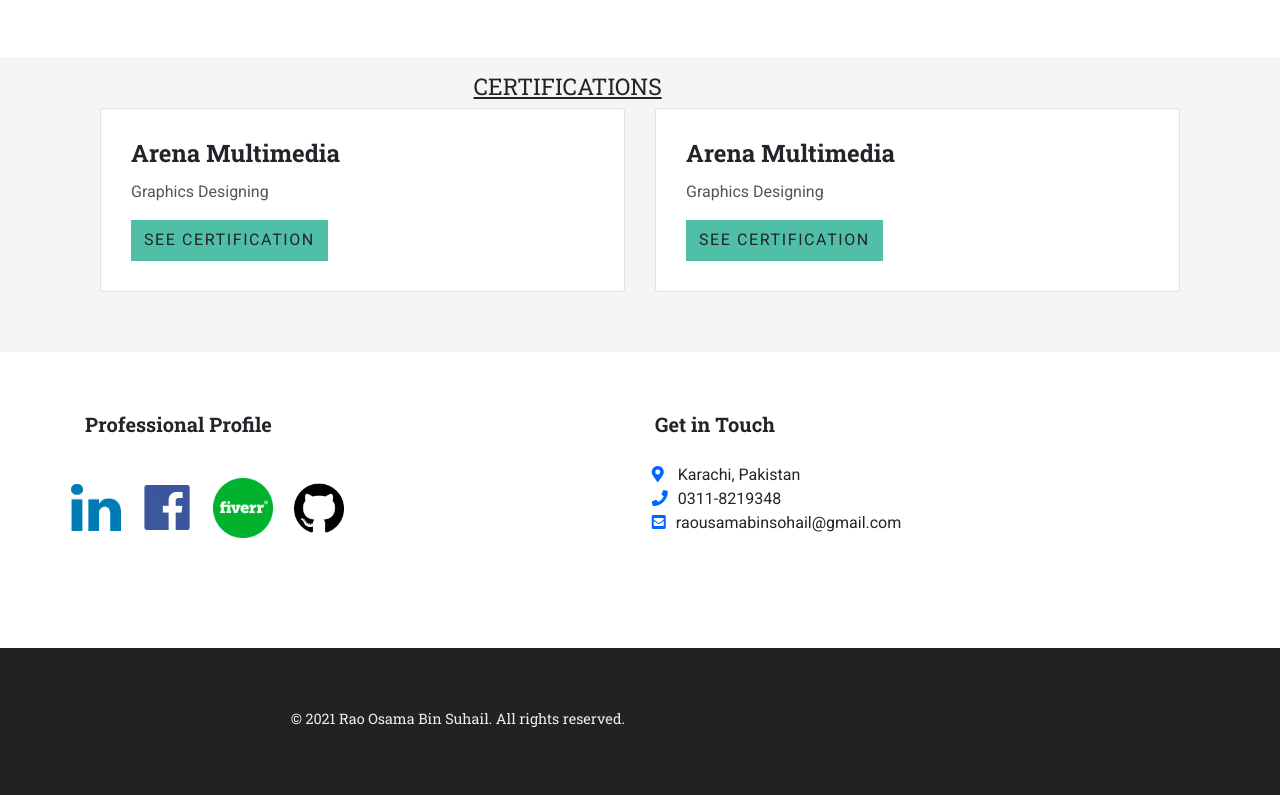
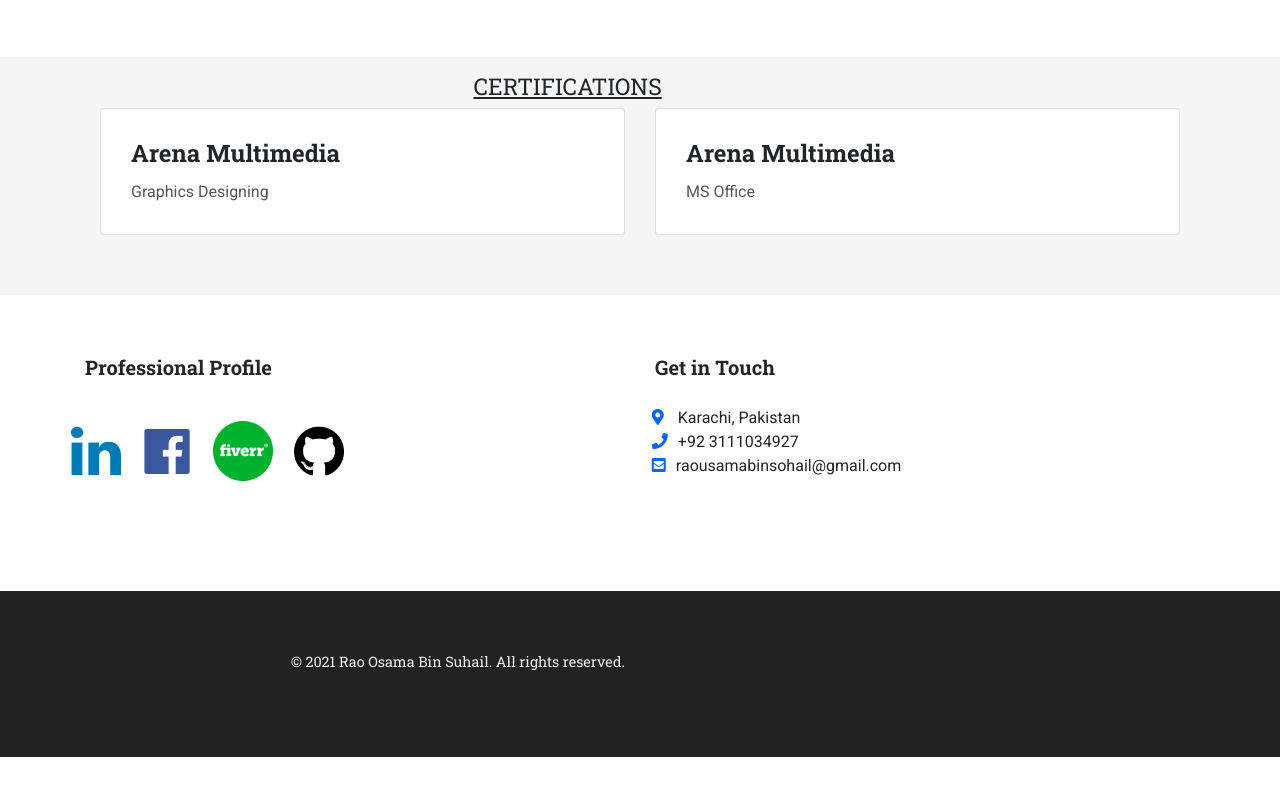
Before and after one commit to raousamabinsohail/portfolio, a plain HTML site: page index.html in a window 1280 px wide. Shown: the part 4422-5217 px from the top of the page. After the commit the page ends 5179 px from the top, so only its background shows below. Drawn offline with nearby package versions, Linux system fonts and the light colour scheme.

Commit message:
number changed

```diff
--- a/index.html
+++ b/index.html
@@ -671,7 +671,7 @@
               <div class="card-body">
                 <h4 class="card-title">Arena Multimedia</h4>
                 <p class="card-text">Graphics Designing</p>
-                <a href="certificate2.html" target="blank" class="btn btn-primary">See Certification</a>
+                <!-- <a href="certificate2.html" target="blank" class="btn btn-primary">See Certification</a> -->
               </div>
             </div>
             <!-- <div class="customer"><img src="img/customers/logo-1.svg" title="brand logo" data-placement="bottom" data-toggle="tooltip" alt="" class="img-fluid d-block mx-auto"></div> -->
@@ -682,8 +682,8 @@
             <div class="card" style="width: 100%; padding: 10px;">
               <div class="card-body">
                 <h4 class="card-title">Arena Multimedia</h4>
-                <p class="card-text">Graphics Designing</p>
-                <a href="certificate1.html" target="blank" class="btn btn-primary">See Certification</a>
+                <p class="card-text">MS Office</p>
+                <!-- <a href="certificate1.html" target="blank" class="btn btn-primary">See Certification</a> -->
               </div>
             </div>
             <!-- <div class="customer"><img src="img/customers/logo-4.svg" title="brand logo" data-placement="bottom" data-toggle="tooltip" alt="" class="img-fluid d-block mx-auto"></div> -->
@@ -747,7 +747,7 @@
                     </p>
                     <ul class="list-ico" style="list-style: none; margin-left: -8%; margin-top: 5%;">
                       <li><span><i class="fas fa-map-marker-alt"></i></span> Karachi, Pakistan</li>
-                      <li><span><i class="fas fa-phone"></i></span>0311-8219348</li>
+                      <li><span><i class="fas fa-phone"></i></span>+92 3111034927</li>
                       <li><span><i class="fas fa-envelope-square"></i></span>raousamabinsohail@gmail.com</li>
                     </ul>
                   </div>
```
